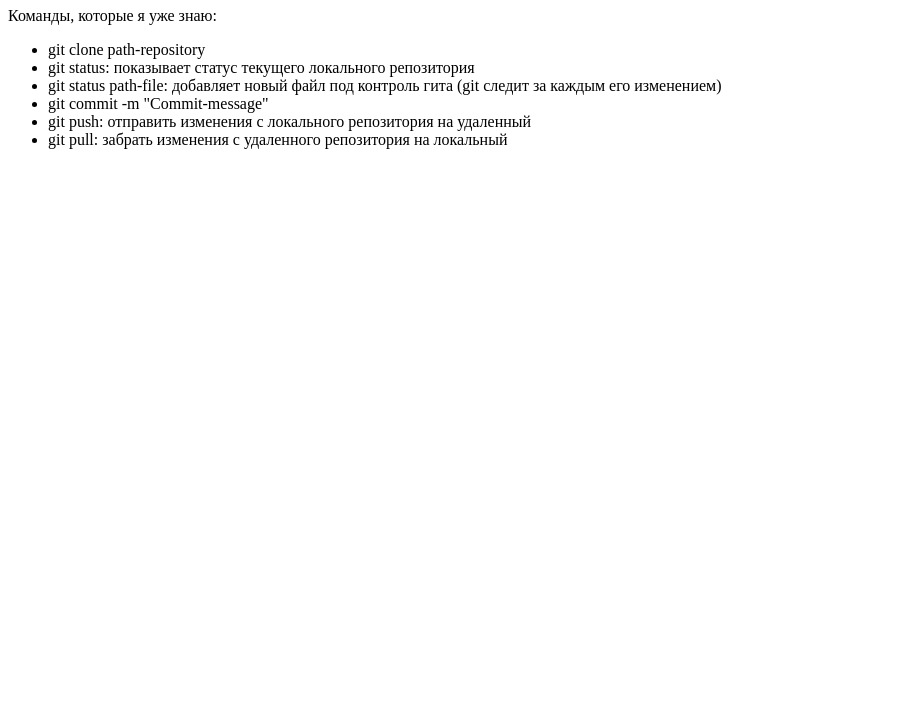
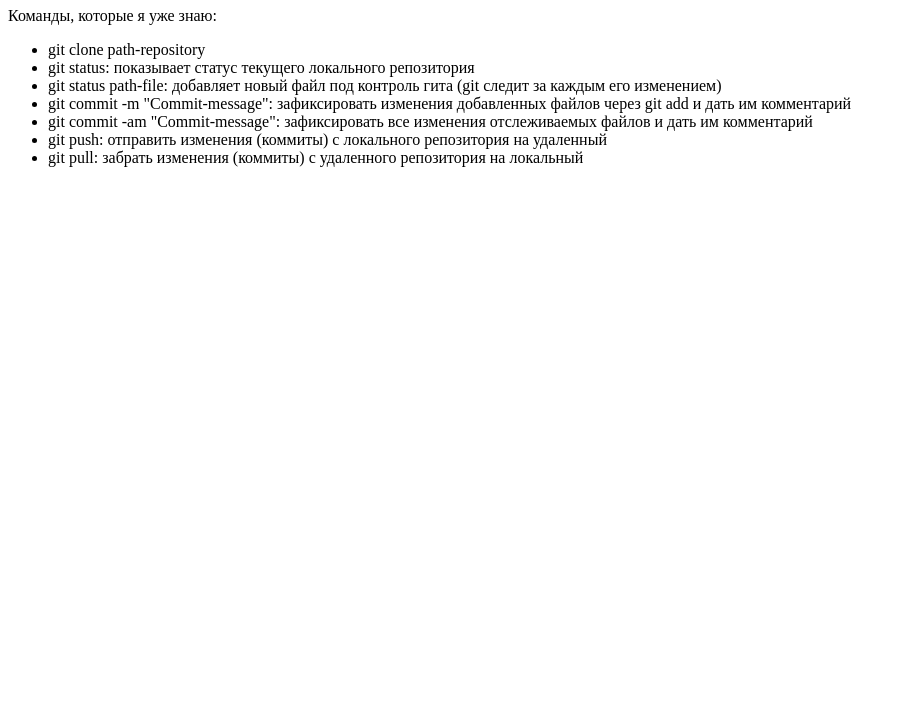
Before and after one commit to whyhash/my-first-repository, a plain HTML site: page index.html in a window 1280 px wide. Shown: the part 73-800 px from the top of the page, without its empty margins (0-906 px from the left). Drawn offline with Linux system fonts and the light colour scheme.

Commit message:
Парочка правок и новая команда

```diff
--- a/index.html
+++ b/index.html
@@ -11,9 +11,10 @@
             <li>git clone path-repository</li>
             <li>git status: показывает статус текущего локального репозитория</li>
             <li>git status path-file: добавляет новый файл под контроль гита (git следит за каждым его изменением)</li>
-            <li>git commit -m "Commit-message"</li>
-            <li>git push: отправить изменения с локального репозитория на удаленный</li>
-            <li>git pull: забрать изменения с удаленного репозитория на локальный</li>
+            <li>git commit -m "Commit-message": зафиксировать изменения добавленных файлов через git add и дать им комментарий</li>
+            <li>git commit -am "Commit-message": зафиксировать все изменения отслеживаемых файлов и дать им комментарий</li>
+            <li>git push: отправить изменения (коммиты) с локального репозитория на удаленный</li>
+            <li>git pull: забрать изменения (коммиты) с удаленного репозитория на локальный</li>
         </ul>
     </body>
 </html>
```
